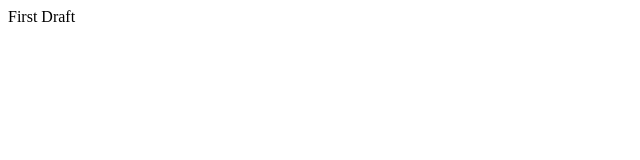
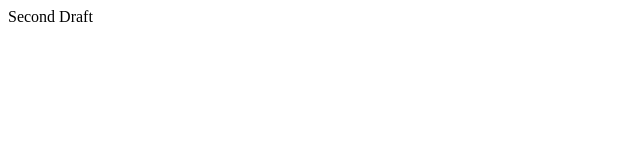
Before and after one commit to cbutzen/testing, a plain HTML site: page index.html in a window 1280 px wide. Shown: the full height of the page, 0-640 px from the left. Drawn offline with Linux system fonts and the light colour scheme.

Commit message:
second draft

```diff
--- a/index.html
+++ b/index.html
@@ -7,7 +7,7 @@
 
 <body>
 
-First Draft
+Second Draft
 
 </body>
 </html>
```
